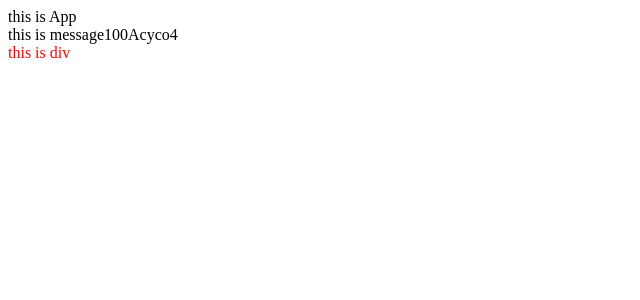
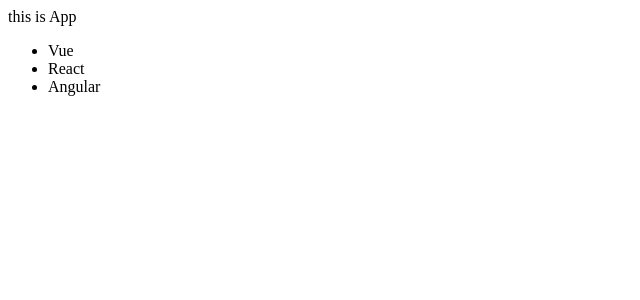
Before and after one commit to Acyco/StudyReact, a React (Create React App) app: page / in a window 1280 px wide. Shown: the top 300 px of the page, without its empty margins (0-640 px from the left). Built offline with nearby package versions, Linux system fonts and the light colour scheme.

Commit message:
JSX中实现列表渲染

```diff
--- a/src/App.js
+++ b/src/App.js
@@ -1,13 +1,13 @@
 // 项目的根组件
 // App -> index.js -> public/index.html
 
-import Jsx01 from "./jsx/Jsx01";
+import Jsx02 from "./jsx/Jsx02";
 
 function App() {
   return (
     <div className="App">
         this is App
-       <Jsx01/>
+       <Jsx02/>
     </div>
   );
 }
--- /dev/null
+++ b/src/jsx/Jsx02.js
@@ -0,0 +1,19 @@
+
+const list = [
+    { id: 1001, name: 'Vue'},
+    { id: 1002, name: 'React'},
+    { id: 1003, name: 'Angular'}
+]
+
+function Jsx02() {
+    return (
+        <div>
+            {/*  渲染列表  */}
+            <ul>
+                {list.map(item=><li key={item.id}>{item.name}</li>)}
+            </ul>
+        </div>
+    )
+}
+
+export default Jsx02
```
Also changed, not shown: 1 other file (tests, documents, lock files or other folders).
